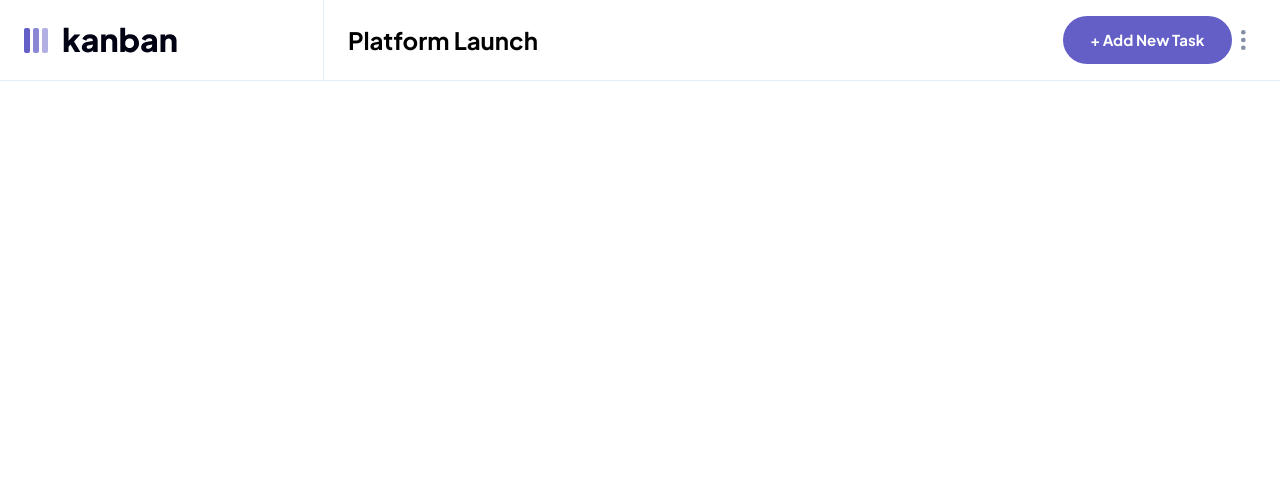
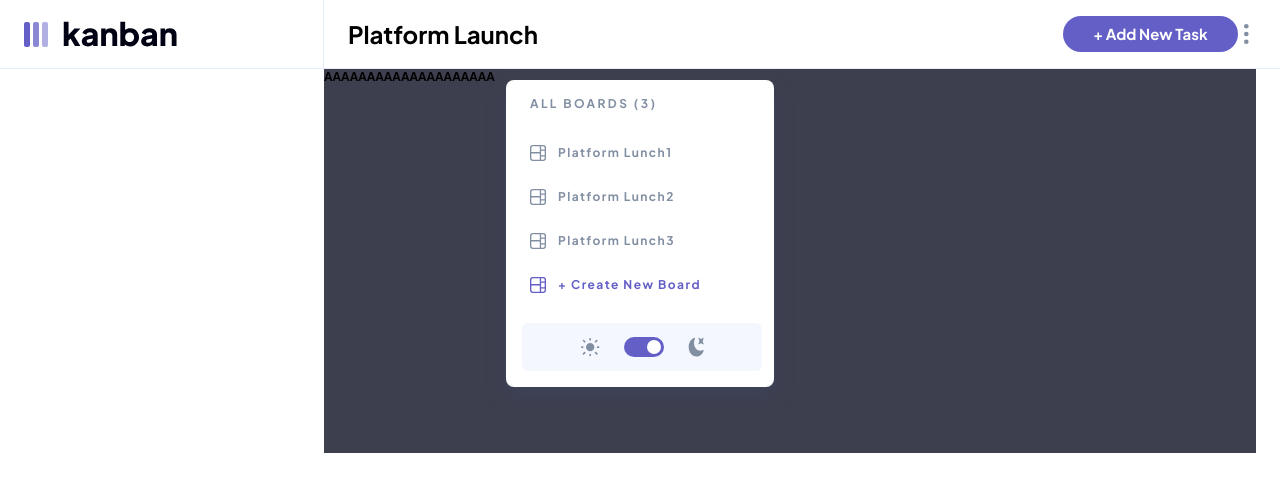
Before and after one commit to MarcinFiuk/kanban-task-management-web-app, a React (Vite) app: page / in a window 1280 px wide. Shown: the top 492 px of the page. Built offline with nearby package versions, Linux system fonts and the light colour scheme.

Commit message:
feat: mobile navigation finished with customized checkbox input

```diff
--- a/index.html
+++ b/index.html
@@ -13,7 +13,7 @@
         <title>Kaban</title>
     </head>
     <body
-        class="max-w-screen-2xl mx-auto font-body font-bold leading-l text-bodyM md:text-bodyL"
+        class="max-w-screen-2xl mx-auto font-body font-bold leading-l text-bodyM md:text-body"
     >
         <div id="root"></div>
         <script type="module" src="/src/main.tsx"></script>
--- a/src/App.tsx
+++ b/src/App.tsx
@@ -1,13 +1,20 @@
 import { useState } from 'react';
 
 import Header from './components/Header';
+import Navigation from './components/Navigation';
 
 function App() {
     const [darkMode, setDarkMode] = useState(false);
 
     return (
-        <div className={darkMode ? 'dark' : ''}>
+        <div className={`relative ${darkMode ? 'dark' : ''}`}>
             <Header darkMode={darkMode} />
+            <Navigation darkMode={darkMode} />
+            <main className='px-4 md:px-6'>
+                <div className=' md:ms-[300px] bg-lines h-96'>
+                    AAAAAAAAAAAAAAAAAAAA
+                </div>
+            </main>
         </div>
     );
 }
--- a/src/components/ButtonPrimary.tsx
+++ b/src/components/ButtonPrimary.tsx
@@ -1,9 +1,11 @@
+// NOTE: think about make 2 buttons one for child- text other for child - svg ????
+
 import { ComponentPropsWithoutRef } from 'react';
 
 type ButtonProps = { classes?: string } & ComponentPropsWithoutRef<'button'>;
 
 const ButtonPrimary = ({ classes, children, ...props }: ButtonProps) => {
-    const className = `grid place-content-center w-full text-white text-headingM  rounded-3xl py-3.5 cursor-pointer ${classes} `;
+    const className = `grid place-content-center w-full text-white text-headingM rounded-3xl cursor-pointer ${classes} `;
     return (
         <button className={className} {...props}>
             {children}
--- a/src/components/Header.tsx
+++ b/src/components/Header.tsx
@@ -3,37 +3,50 @@
 import ButtonPrimary from './ButtonPrimary';
 import Logo from './Logo';
 
-import AddTask from './../assets/icon-add-task-mobile.svg';
-import Ellipsis from './../assets/icon-vertical-ellipsis.svg';
-import Chevron from './../assets/icon-chevron-down.svg';
+import AddTaskIcon from './../assets/icon-add-task-mobile.svg';
+import EllipsisIcon from './../assets/icon-vertical-ellipsis.svg';
+import ChevronIcon from './../assets/icon-chevron-down.svg';
 
 type HeaderProps = { darkMode: boolean };
 
 const Header = (props: HeaderProps) => {
     const { darkMode } = props;
+
+    //NOTE: potential solution for animation
+    const a = 'md:w-[201px]';
+    const b = 'md:w-[300px]';
+
     return (
-        <header className='grid grid-cols-headerMobile md:grid-cols-headerTablet lg:grid-cols-headerDesktop  items-center gap-4 md:gap-6 border-b border-b-linesLight px-4 md:px-6'>
-            <div className='flex items-center md:border-r md:border-r-linesLight h-full py-4'>
+        <header
+            className={`flex flex-nowrap  gap-4 md:gap-6 border-b 2xl:border-x border-linesLight px-4 md:px-6`}
+        >
+            <div
+                className={`flex items-center w-6  ${b} duration-500  md:border-r md:border-r-linesLight`}
+            >
                 <Logo darkMode={darkMode} />
             </div>
 
-            <div className='flex items-center gap-2 py-4'>
+            <div className='flex flex-grow items-center gap-2'>
                 <h1 className='text-headingL md:text-headingXL lg:text-headingXXL'>
                     Platform Launch
                 </h1>
                 <div className='md:hidden'>
-                    <img src={Chevron} alt='chevron' />
+                    <img src={ChevronIcon} alt='chevron' />
                 </div>
             </div>
-            <div className='flex py-4 '>
-                <ButtonPrimary classes='md:hidden py-2.5 bg-mainPurple w-12'>
-                    <img src={AddTask} alt='add task' />
+            <div className='flex py-4 w-[68px] md:w-[193px]'>
+                <ButtonPrimary classes='md:hidden py-2.5 bg-mainPurple basis-12'>
+                    <img src={AddTaskIcon} alt='add task' />
                 </ButtonPrimary>
                 <ButtonPrimary classes='hidden md:block  bg-mainPurple w-41'>
                     + Add New Task
-                </ButtonPrimary>{' '}
-                <ButtonPrimary classes='py-2 w-5 md:w-7'>
-                    <img src={Ellipsis} alt='ellipsis' className='h-4 md:h-5' />
+                </ButtonPrimary>
+                <ButtonPrimary classes='py-2 basis-5 md:w-7'>
+                    <img
+                        src={EllipsisIcon}
+                        alt='ellipsis'
+                        className='h-4 md:h-5'
+                    />
                 </ButtonPrimary>
             </div>
         </header>
--- /dev/null
+++ b/src/components/Navigation.tsx
@@ -0,0 +1,71 @@
+import BoardIcon from '../assets/icon-board.svg';
+import LightModeIcon from '../assets/icon-light-theme.svg';
+import DarkModeIcon from '../assets/icon-dark-theme.svg';
+
+type NavProps = { darkMode: boolean };
+
+const Navigation = (props: NavProps) => {
+    const { darkMode } = props;
+
+    return (
+        <div className='absolute left-1/2 top-20 -translate-x-1/2'>
+            <div className='min-w-fit bg-white rounded-lg py-4 shadow-custom '>
+                <div className='text-headingS text-mediumGrey mb-4'>
+                    <p className='uppercase ps-6 mb-5 tracking-[0.2em]'>
+                        all boards (3)
+                    </p>
+                    <div className='flex gap-3 py-3.5 w-60 ps-6 me-6 rounded-e-full'>
+                        <img src={BoardIcon} alt='BoardIcon' />
+                        <p>Platform Lunch1</p>
+                    </div>
+                    <div className='flex gap-3 py-3.5 w-60 ps-6 me-6 rounded-e-full'>
+                        <img src={BoardIcon} alt='BoardIcon' />
+                        Platform Lunch2
+                    </div>
+                    <div className='flex gap-3 py-3.5 w-60 ps-6 me-6 rounded-e-full'>
+                        <img src={BoardIcon} alt='BoardIcon' />
+                        Platform Lunch3
+                    </div>
+
+                    <div className='flex gap-3 py-3.5 w-60 ps-6 me-6 rounded-e-full capitalize text-mainPurple'>
+                        <svg
+                            width='16'
+                            height='16'
+                            xmlns='http://www.w3.org/2000/svg'
+                        >
+                            <path
+                                d='M0 2.889A2.889 2.889 0 0 1 2.889 0H13.11A2.889 2.889 0 0 1 16 2.889V13.11A2.888 2.888 0 0 1 13.111 16H2.89A2.889 2.889 0 0 1 0 13.111V2.89Zm1.333 5.555v4.667c0 .859.697 1.556 1.556 1.556h6.889V8.444H1.333Zm8.445-1.333V1.333h-6.89A1.556 1.556 0 0 0 1.334 2.89V7.11h8.445Zm4.889-1.333H11.11v4.444h3.556V5.778Zm0 5.778H11.11v3.11h2a1.556 1.556 0 0 0 1.556-1.555v-1.555Zm0-7.112V2.89a1.555 1.555 0 0 0-1.556-1.556h-2v3.111h3.556Z'
+                                fill='#635FC7'
+                            />
+                        </svg>
+                        + Create New Board
+                    </div>
+                </div>
+                <div className=' flex  justify-center items-center w-60 h-12 rounded-md bg-grayLight ms-4 me-3'>
+                    <label htmlFor='light' className=''>
+                        <img src={LightModeIcon} alt='LightModeIcon' />
+                    </label>
+                    <input
+                        type='checkbox'
+                        name='darkLightMode'
+                        id={darkMode ? 'dark' : 'light'}
+                        // onChange={() => }
+                        className='absolute opacity-0 -top-96 -left-96'
+                    />
+                    <label
+                        htmlFor='dark'
+                        className={`relative flex cursor-pointer before:w-10 before:h-5 before:mx-6 before:bg-mainPurple before:rounded-xl after:absolute after:top-[0.1875rem] after:left-[0.1875rem] after:w-3.5 after:h-3.5 after:mx-6 after:bg-white after:rounded-full ${
+                            darkMode
+                                ? 'after:translate-x-0'
+                                : 'after:translate-x-5'
+                        } after:duration-300`}
+                    >
+                        <img src={DarkModeIcon} alt='DarkModeIcon' />
+                    </label>
+                </div>
+            </div>
+        </div>
+    );
+};
+
+export default Navigation;
--- a/tailwind.config.js
+++ b/tailwind.config.js
@@ -25,7 +25,7 @@ export default {
             headingXL: '1.25rem',
             headingL: '1.125rem',
             headingM: ['0.9375rem', '1.27'],
-            headingS: ['0.75rem', { letterSpacing: '0.15em' }],
+            headingS: ['0.75rem', { letterSpacing: '0.12em' }],
             bodyL: '0.8125rem',
             bodyM: '0.75rem',
         },
@@ -34,13 +34,17 @@ export default {
         },
         gridTemplateColumns: {
             headerMobile: '24px 1fr 68px',
-            headerTablet: '260px 1fr 193px',
-            headerDesktop: '300px 1fr 193px',
+            headerTablet: '201px 1fr 193px',
+            headerTabletOpen: '260px 1fr 193px',
+            headerDesktopOpen: '300px 1fr 193px',
         },
         extend: {
             spacing: {
                 41: '164px',
             },
+            boxShadow: {
+                custom: '0 10px 20px 0 rgba(54, 78, 126, 0.25)',
+            },
         },
     },
     plugins: [],
```
